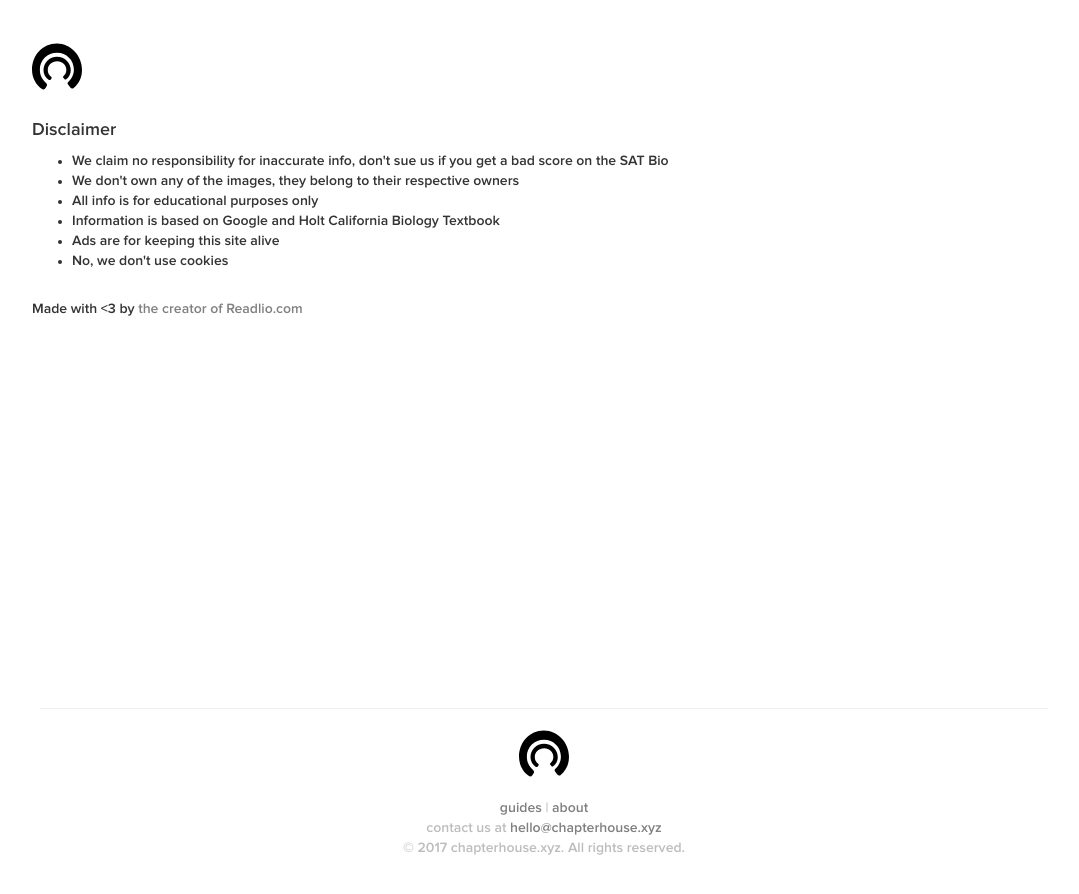
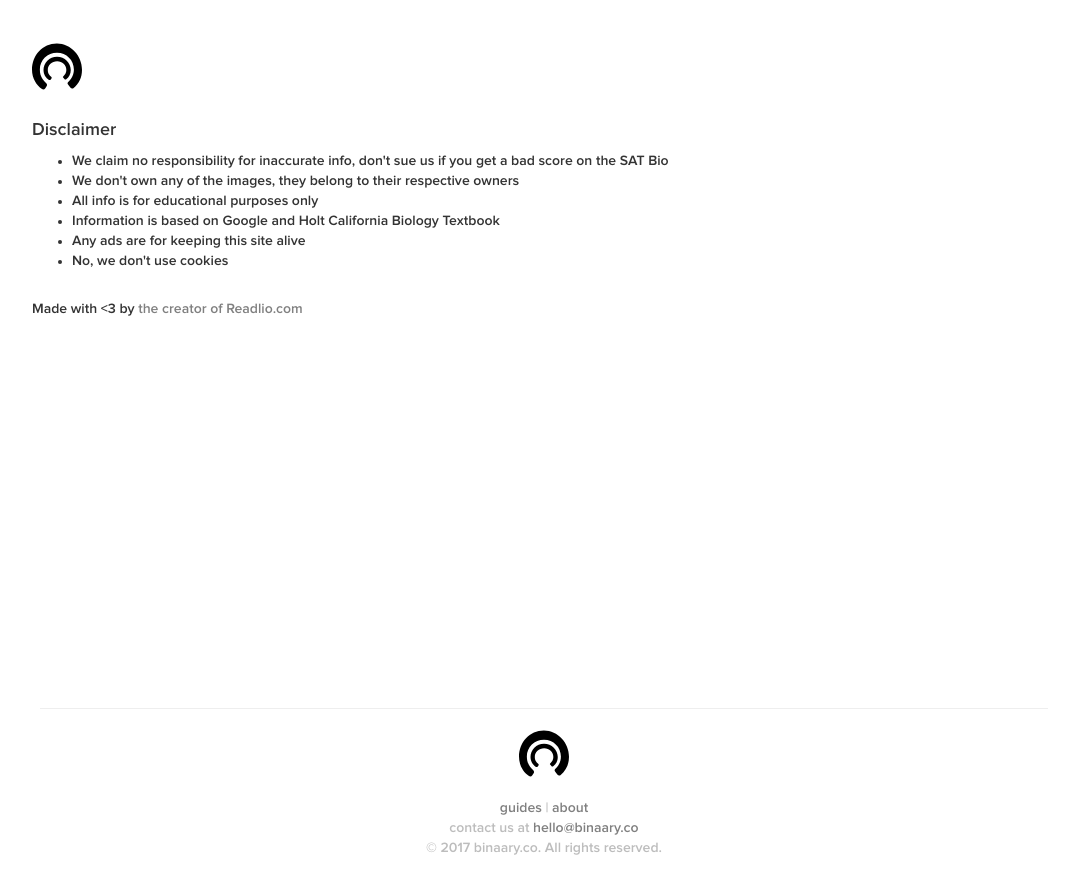
Before and after one commit to oliviachang29/studyguides, a Jekyll site: the page built from about.md, in a window 1280 px wide. Shown: the top 894 px of the page, without its empty margins (96-1175 px from the left). Built offline with Jekyll 4.4.1, drawn with Linux system fonts in a browser that asks for light colours; nearby versions of some CDN libraries.

Commit message:
change names

```diff
--- a/_config.yml
+++ b/_config.yml
@@ -13,12 +13,12 @@
 # you will see them accessed via {{ site.title }}, {{ site.email }}, and so on.
 # You can create any custom variable you would like, and they will be accessible
 # in the templates via {{ site.myvariable }}.
-title: chapterhouse.xyz
-email: hello@chapterhouse.xyz
+title: binaary.co
+email: hello@binaary.co
 description: > # this means to ignore newlines until "baseurl:"
   a collection of biology study guides.
 baseurl: "" # the subpath of your site, e.g. /blog
-url: "https://chapterhouse.xyz" # the base hostname & protocol for your site, e.g. http://example.com
+url: "https://binaary.co" # the base hostname & protocol for your site, e.g. http://example.com
 host: localhost
 
 # Build settings
--- a/_includes/footer.html
+++ b/_includes/footer.html
@@ -14,6 +12,6 @@
 	</svg>
 	<br>
 	<a href={{site.url}}>guides</a><span> | </span><a href="/about">about</a>
-	<div class="footer-text" id="footer-contact">contact us at <a href="mailto:hello@chapterhouse.xyz?Subject=Hello%20again">hello@chapterhouse.xyz</a></div>
-	<div class="footer-text" id="footer-copyright">&#xa9; 2017 chapterhouse.xyz. All rights reserved.</div>
+	<div class="footer-text" id="footer-contact">contact us at <a href="mailto:hello@binaary.co?Subject=Hello%20again">hello@binaary.co</a></div>
+	<div class="footer-text" id="footer-copyright">&#xa9; 2017 binaary.co. All rights reserved.</div>
 </div>
--- a/_layouts/home.html
+++ b/_layouts/home.html
@@ -7,7 +7,7 @@ layout: default
     <i class="glyphicon glyphicon-search"></i>
     <input type="text" class="search form-control" placeholder="Search">
   </div>
-  <h1 id="heading">chapterhouse.xyz</h1>
+  <h1 id="heading">binaary.co</h1>
   <p id="subheading">a collection of biology study guides.</p>
   <!-- mobile search -->
   <div id="mobile-search-bar" class="left-inner-addon visible-xs visible-sm">
--- a/about.md
+++ b/about.md
@@ -21,10 +21,10 @@ layout: default
 	<li>We don't own any of the images, they belong to their respective owners </li>
 	<li>All info is for educational purposes only</li>
 	<li>Information is based on Google and Holt California Biology Textbook</li>
-	<li>Ads are for keeping this site alive</li>
+	<li>Any ads are for keeping this site alive</li>
 	<li>No, we don't use cookies</li>
 </ul>
 
 <p id="made-by">
-	Made with <3 by <a href="https://twitter.com/@oliviazyc">the creator of</a> <a href="https://readlio.com">Readlio.com</a>
+	Made with <3 by <a href="https://olivia.js.org">the creator of</a> <a href="https://readlio.com">Readlio.com</a>
 </p>
```
Also changed, not shown: other parts of _includes/footer.html (+0 -2 lines).
